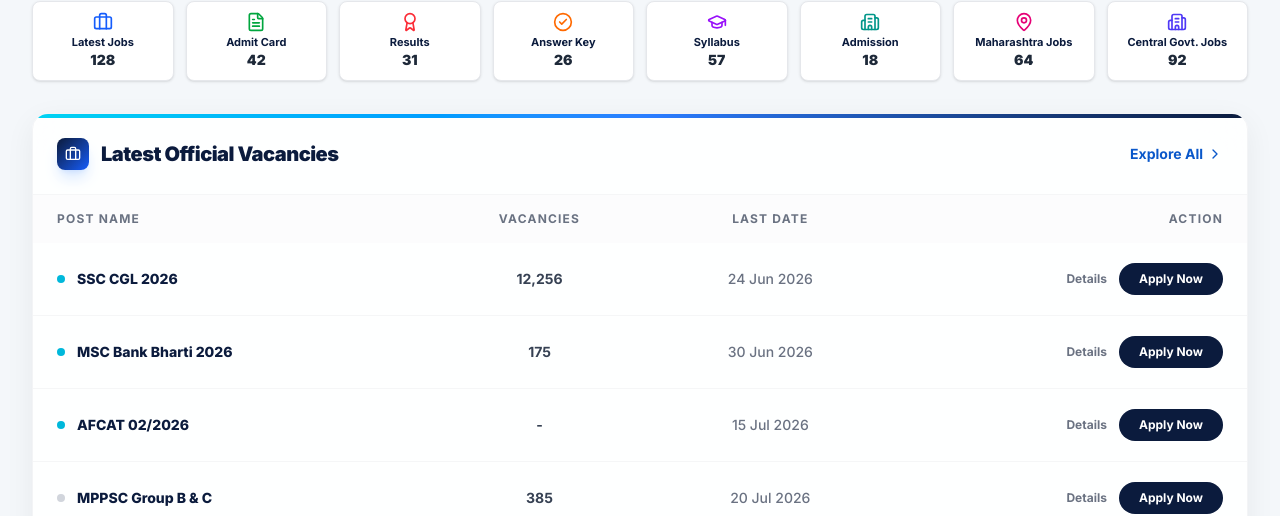
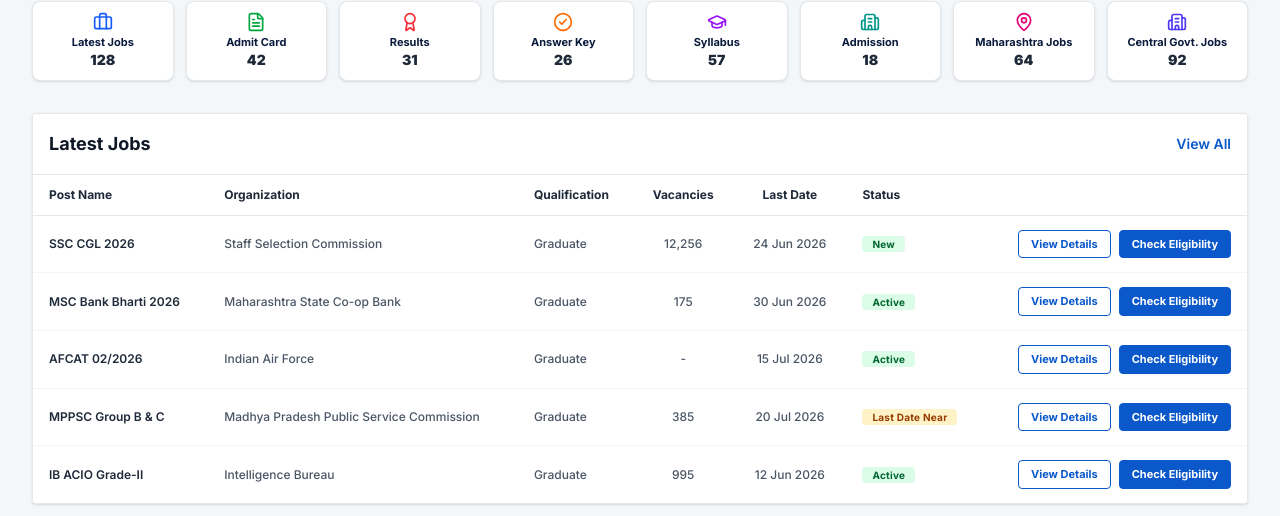
Before and after one commit to sarkaripassport/sarkaripassport, a Next.js app: page / in a window 1280 px wide. Shown: the part 338-854 px from the top of the page. Built offline with nearby package versions, Linux system fonts and the light colour scheme.

Commit message:
UI tweak: Clone exact table UI from user reference image

```diff
--- a/src/app/page.tsx
+++ b/src/app/page.tsx
@@ -81,61 +81,51 @@
           ))}
         </div>
 
-        {/* Latest Jobs Table - Professional Formal Futuristic */}
-        <div className="bg-white/90 backdrop-blur-xl rounded-2xl border border-gray-100 shadow-[0_8px_30px_rgb(0,0,0,0.06)] overflow-hidden relative">
-          <div className="absolute top-0 left-0 w-full h-1 bg-gradient-to-r from-cyan-400 via-blue-500 to-[#0B1B3D]"></div>
-
-          <div className="flex justify-between items-center p-6 border-b border-gray-100/80">
-            <div className="flex items-center gap-3">
-              <div className="w-8 h-8 rounded-lg bg-gradient-to-br from-[#0B1B3D] to-blue-600 flex items-center justify-center shadow-lg shadow-blue-500/20">
-                <Briefcase className="w-4 h-4 text-white" />
-              </div>
-              <h2 className="text-xl font-black text-[#0B1B3D] tracking-tight">Latest Official Vacancies</h2>
-            </div>
-            <Link href="/jobs" className="text-sm font-bold text-[#0A58CA] flex items-center gap-1 hover:text-cyan-600 transition-colors">
-              Explore All <ChevronRight className="w-4 h-4" />
-            </Link>
+        {/* Latest Jobs Table Exact Copy */}
+        <div className="bg-white rounded border border-gray-200 shadow-sm mt-6 overflow-hidden">
+          <div className="flex justify-between items-center p-4 border-b border-gray-200 bg-white">
+            <h2 className="text-lg font-bold text-gray-900">Latest Jobs</h2>
+            <Link href="/jobs" className="text-sm font-semibold text-[#0A58CA] hover:underline">View All</Link>
           </div>
 
           <div className="overflow-x-auto">
-            <table className="w-full text-sm text-left">
-              <thead className="text-xs text-gray-500 uppercase tracking-widest bg-gray-50/50">
+            <table className="w-full text-xs text-left">
+              <thead className="text-xs text-gray-800 font-bold bg-white border-b border-gray-200">
                 <tr>
-                  <th className="px-6 py-4 font-bold">Post Name</th>
-                  <th className="px-6 py-4 font-bold text-center">Vacancies</th>
-                  <th className="px-6 py-4 font-bold text-center">Last Date</th>
-                  <th className="px-6 py-4 font-bold text-right">Action</th>
+                  <th className="px-4 py-3 whitespace-nowrap">Post Name</th>
+                  <th className="px-4 py-3 whitespace-nowrap">Organization</th>
+                  <th className="px-4 py-3 whitespace-nowrap">Qualification</th>
+                  <th className="px-4 py-3 whitespace-nowrap text-center">Vacancies</th>
+                  <th className="px-4 py-3 whitespace-nowrap text-center">Last Date</th>
+                  <th className="px-4 py-3 whitespace-nowrap">Status</th>
+                  <th className="px-4 py-3 whitespace-nowrap text-right"></th>
                 </tr>
               </thead>
-              <tbody className="divide-y divide-gray-100/80">
+              <tbody className="divide-y divide-gray-100">
                 {[
-                  { title: "SSC CGL 2026", vac: "12,256", date: "24 Jun 2026", active: true },
-                  { title: "MSC Bank Bharti 2026", vac: "175", date: "30 Jun 2026", active: true },
-                  { title: "AFCAT 02/2026", vac: "-", date: "15 Jul 2026", active: true },
-                  { title: "MPPSC Group B & C", vac: "385", date: "20 Jul 2026", active: false },
-                  { title: "IB ACIO Grade-II", vac: "995", date: "12 Jun 2026", active: true },
+                  { title: "SSC CGL 2026", org: "Staff Selection Commission", qual: "Graduate", vac: "12,256", date: "24 Jun 2026", status: "New", statusColor: "text-green-800 bg-green-100" },
+                  { title: "MSC Bank Bharti 2026", org: "Maharashtra State Co-op Bank", qual: "Graduate", vac: "175", date: "30 Jun 2026", status: "Active", statusColor: "text-green-800 bg-green-100" },
+                  { title: "AFCAT 02/2026", org: "Indian Air Force", qual: "Graduate", vac: "-", date: "15 Jul 2026", status: "Active", statusColor: "text-green-800 bg-green-100" },
+                  { title: "MPPSC Group B & C", org: "Madhya Pradesh Public Service Commission", qual: "Graduate", vac: "385", date: "20 Jul 2026", status: "Last Date Near", statusColor: "text-amber-800 bg-amber-100" },
+                  { title: "IB ACIO Grade-II", org: "Intelligence Bureau", qual: "Graduate", vac: "995", date: "12 Jun 2026", status: "Active", statusColor: "text-green-800 bg-green-100" },
                 ].map((job, i) => (
-                  <tr key={i} className="group hover:bg-blue-50/30 transition-all duration-300 relative">
-                    <td className="px-6 py-5">
-                      <div className="absolute left-0 top-0 h-full w-1 bg-cyan-500 opacity-0 group-hover:opacity-100 transition-opacity"></div>
-                      <div className="flex items-center gap-3">
-                        {job.active ? (
-                          <span className="relative flex h-2 w-2">
-                            <span className="animate-ping absolute inline-flex h-full w-full rounded-full bg-cyan-400 opacity-75"></span>
-                            <span className="relative inline-flex rounded-full h-2 w-2 bg-cyan-500"></span>
-                          </span>
-                        ) : (
-                          <span className="w-2 h-2 rounded-full bg-gray-300"></span>
-                        )}
-                        <span className="font-extrabold text-[#0B1B3D] group-hover:text-[#0A58CA] transition-colors">{job.title}</span>
-                      </div>
+                  <tr key={i} className="hover:bg-gray-50 text-gray-800 font-semibold bg-white">
+                    <td className="px-4 py-3.5">{job.title}</td>
+                    <td className="px-4 py-3.5 text-gray-600 font-medium">{job.org}</td>
+                    <td className="px-4 py-3.5 text-gray-600 font-medium">{job.qual}</td>
+                    <td className="px-4 py-3.5 text-center text-gray-600 font-medium">{job.vac}</td>
+                    <td className="px-4 py-3.5 text-center text-gray-600 font-medium">{job.date}</td>
+                    <td className="px-4 py-3.5">
+                      <span className={`px-2.5 py-0.5 rounded text-[10px] font-bold tracking-wide ${job.statusColor}`}>
+                        {job.status}
+                      </span>
                     </td>
-                    <td className="px-6 py-5 text-center font-bold text-gray-700">{job.vac}</td>
-                    <td className="px-6 py-5 text-center text-gray-500 font-medium">{job.date}</td>
-                    <td className="px-6 py-5 flex items-center justify-end gap-3">
-                      <button className="text-xs font-bold text-gray-500 hover:text-[#0B1B3D] transition-colors">Details</button>
-                      <button className="px-5 py-2 text-xs font-bold text-white bg-[#0B1B3D] rounded-full hover:bg-gradient-to-r hover:from-[#0A58CA] hover:to-cyan-500 hover:shadow-lg hover:shadow-cyan-500/20 transition-all duration-300">
-                        Apply Now
+                    <td className="px-4 py-3.5 flex items-center justify-end gap-2">
+                      <button className="px-3 py-1.5 text-[11px] font-bold text-[#0A58CA] border border-[#0A58CA] rounded bg-white hover:bg-blue-50 transition-colors whitespace-nowrap">
+                        View Details
+                      </button>
+                      <button className="px-3 py-1.5 text-[11px] font-bold text-white bg-[#0A58CA] border border-[#0A58CA] rounded hover:bg-blue-700 transition-colors whitespace-nowrap">
+                        Check Eligibility
                       </button>
                     </td>
                   </tr>
```
